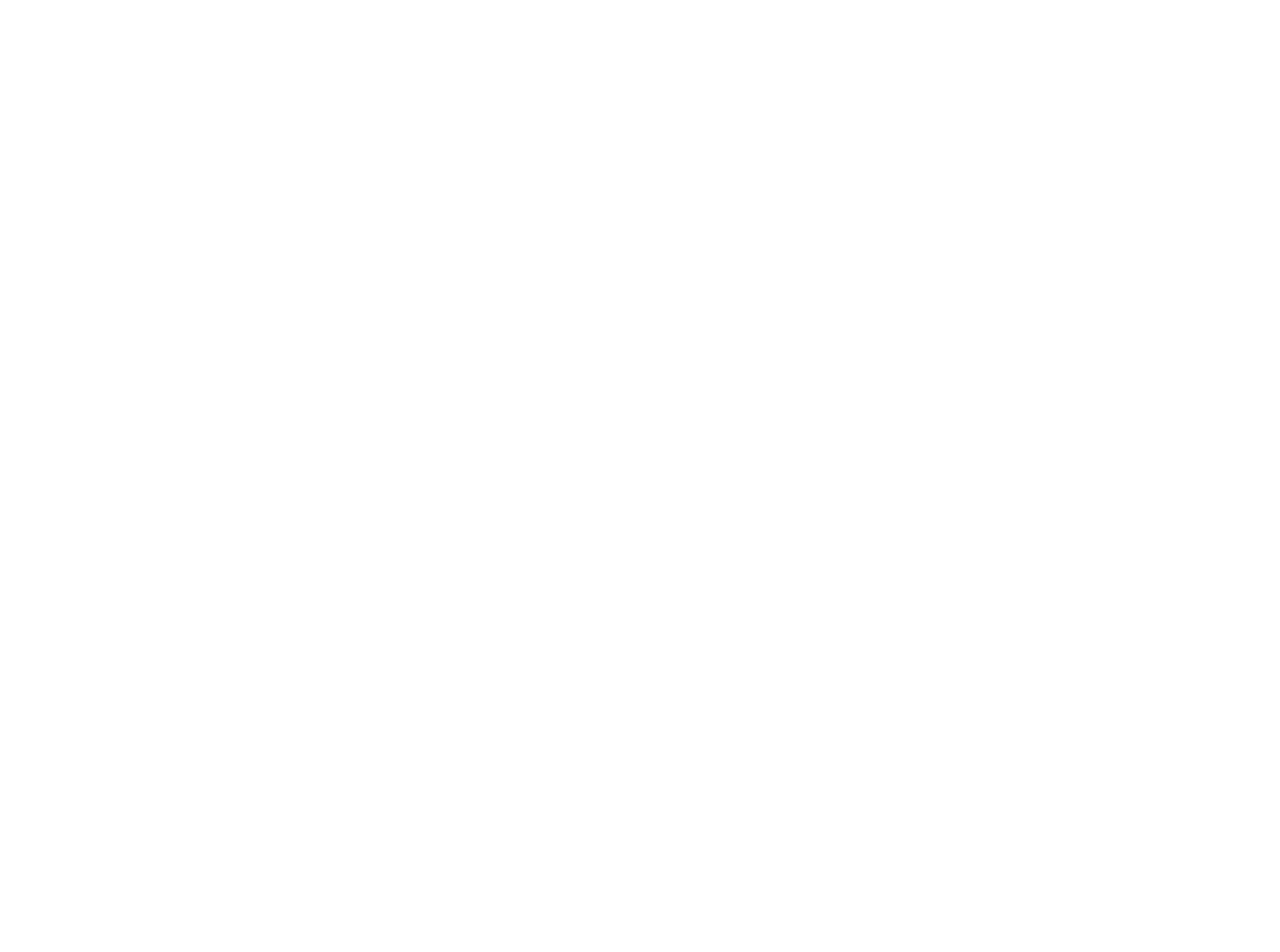
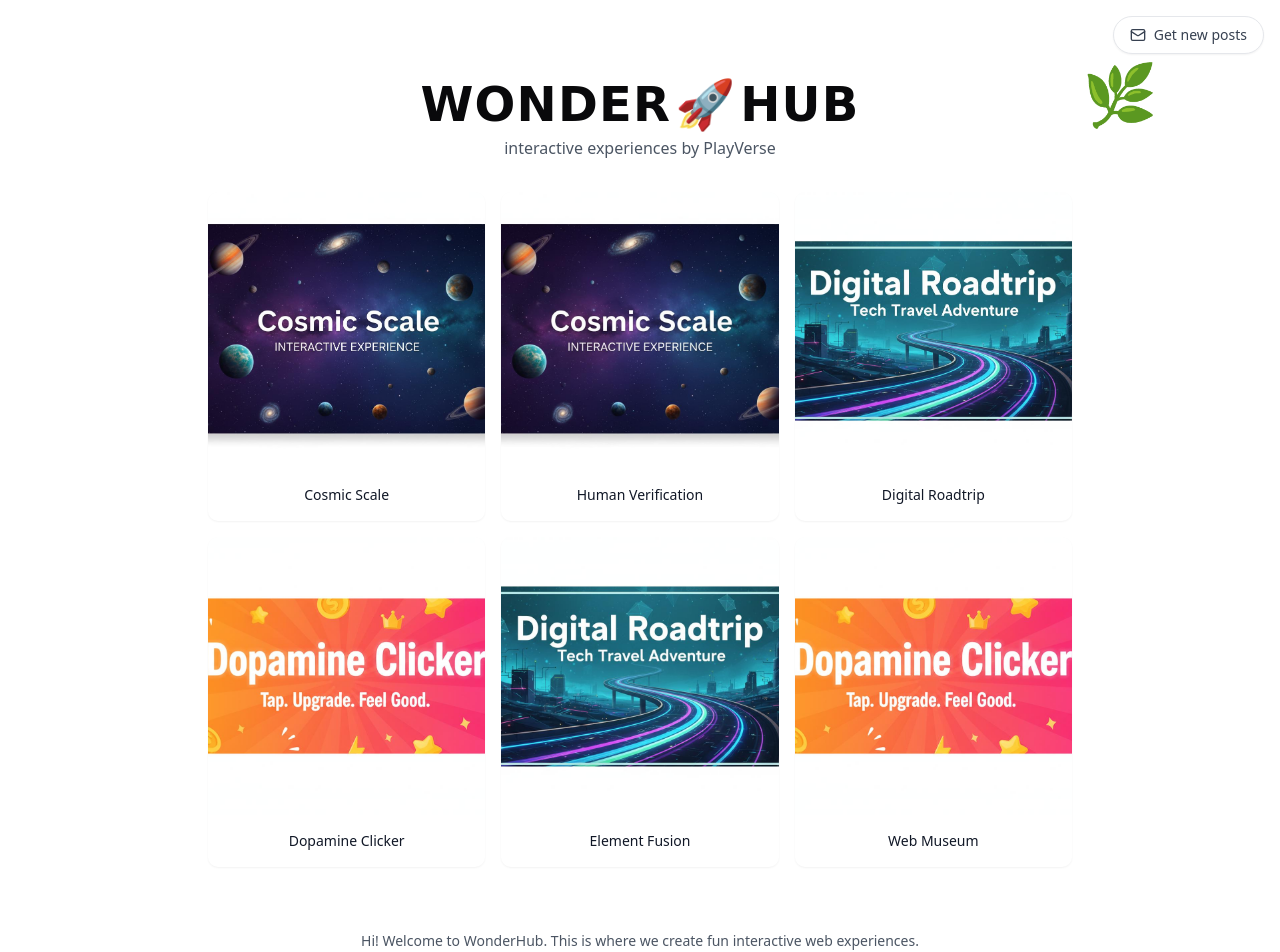
Before and after one commit to simpleman181/WonderNew, a React (Vite) app: page / in a window 1280 px wide. Shown: the top 952 px of the page. Before the commit the page ends 800 px from the top, so only its background shows below. Built offline with nearby package versions, Linux system fonts and the light colour scheme; the HTML template or start-up script is replaced by a standard one.

Commit message:
Use HashRouter for GitHub Pages compatibility

```diff
--- a/src/App.tsx
+++ b/src/App.tsx
@@ -1,16 +1,26 @@
-import { BrowserRouter, Routes, Route } from 'react-router-dom';
+import { HashRouter, Routes, Route } from 'react-router-dom';
 import { Home } from './pages/Home';
 import { CosmicScale } from './pages/CosmicScale';
+import { HumanCheck } from './pages/HumanCheck';
+import { DigitalRoadtrip } from './pages/DigitalRoadtrip';
+import { DopamineClicker } from './pages/DopamineClicker';
+import { ElementFusion } from './pages/ElementFusion';
+import { WebMuseum } from './pages/WebMuseum';
 import './App.css';
 
 function App() {
   return (
-    <BrowserRouter basename="/WonderNew">
+    <HashRouter>
       <Routes>
         <Route path="/" element={<Home />} />
         <Route path="/cosmic-scale" element={<CosmicScale />} />
+        <Route path="/human-check" element={<HumanCheck />} />
+        <Route path="/digital-roadtrip" element={<DigitalRoadtrip />} />
+        <Route path="/dopamine-clicker" element={<DopamineClicker />} />
+        <Route path="/element-fusion" element={<ElementFusion />} />
+        <Route path="/web-museum" element={<WebMuseum />} />
       </Routes>
-    </BrowserRouter>
+    </HashRouter>
   );
 }
 
```
